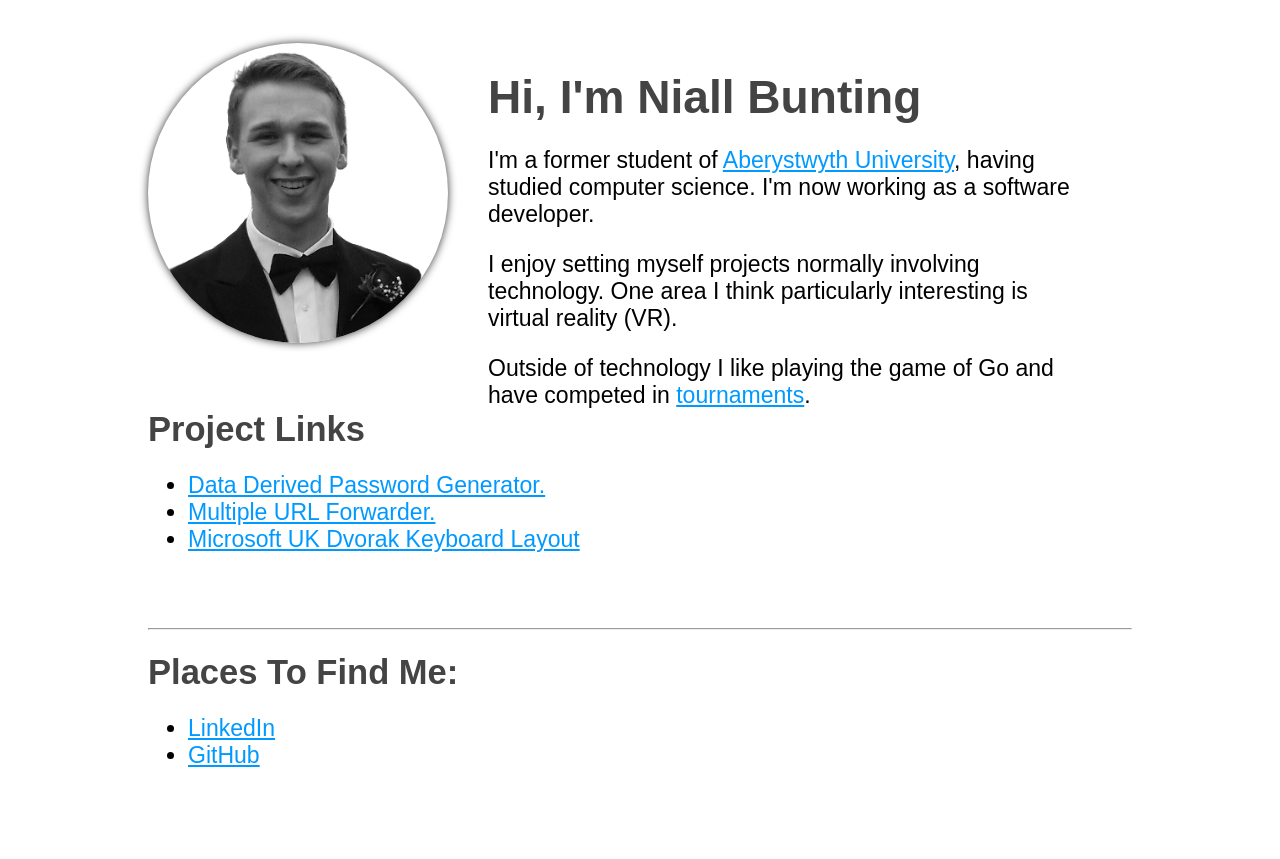
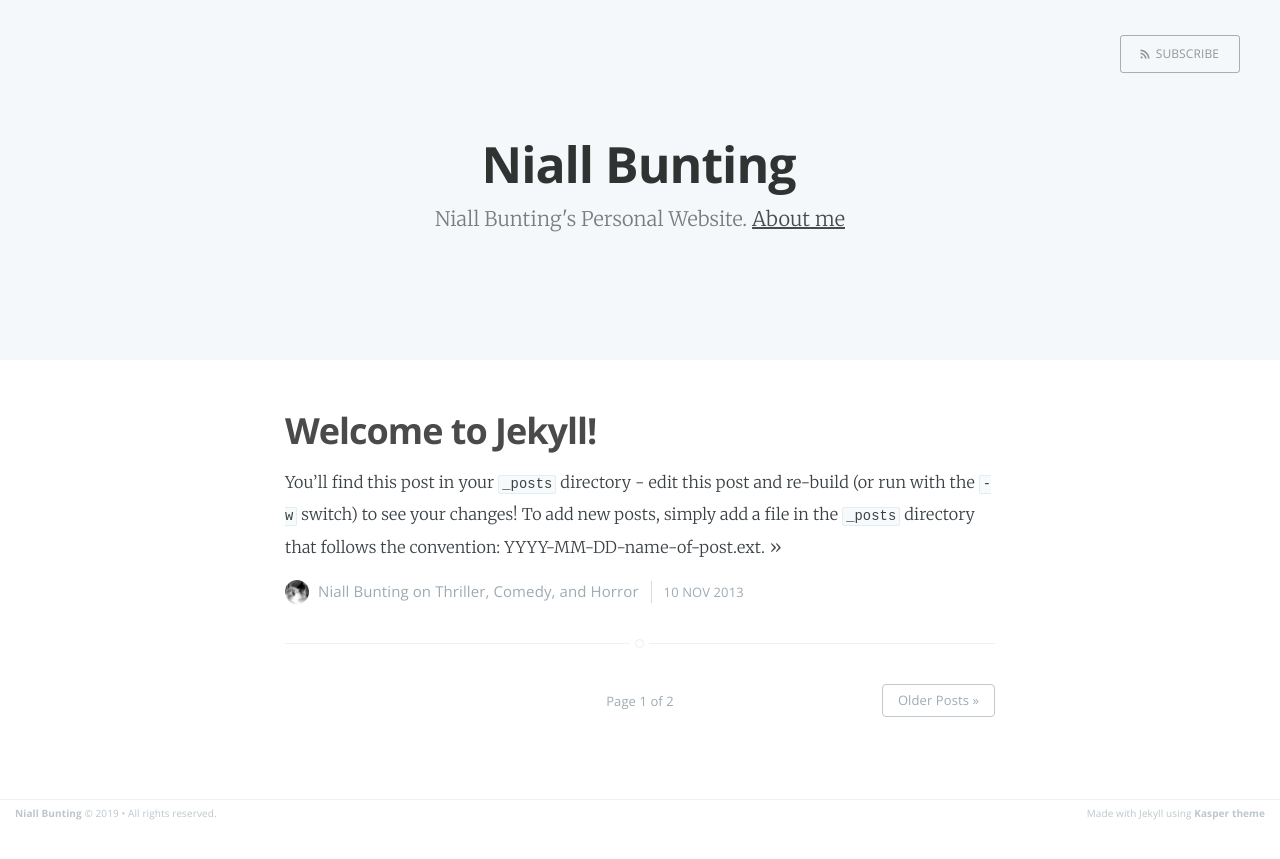
Before and after one commit to NiallBunting/niallbunting.github.io, a Jekyll site: the page built from index.html, in a window 1280 px wide. Shown: the top 859 px of the page. Built offline with Jekyll 4.4.1, drawn with Linux system fonts in a browser that asks for light colours; the list of posts is cut into pages by our own code.

Commit message:
Temporarilly make Jekyll king
Hide my other homepage.

```diff
--- a/_config.yml
+++ b/_config.yml
@@ -7,7 +7,7 @@ highlighter: rouge
 logo: false
 paginate: 1
 baseurl: /
-domain_name: 'http://www.niallbunting.com'
+domain_name: 'https://www.niallbunting.com'
 google_analytics: 'UA-XXXXXXXX-X'
 gems: [jekyll-paginate]
 
--- a/index.html
+++ b/index.html
@@ -1,59 +1,64 @@
-<!DOCTYPE html>
-<html>
-<head>
-	<meta charset="UTF-8">
-	<title>Niall Bunting</title>
-	<link href="index.css" rel="stylesheet" media="screen" type="text/css">
-	<meta name="description" content="Niall Bunting's Personal Website. Which contains various information about him.">
-	<script src="./scripts/index.js">//The index javascript</script>
-        <script type="text/javascript" src="./scripts/google.js">//Google Analytics</script>
-</head>
-<body>
-	<div class="wrapper">
-		<div id="left">
-			<p>
-				<div class="circular">
-					<img src="Me.png" alt="A Black and white picture of Niall." />
-				</div>
-			</p>
-		</div>
-		<div id="right">
+---
+layout: default
+title: Home
+cover: false
+about: 'about.html'
+---
 
-			<h1>Hi, I'm Niall Bunting</h1>
-			<p>
-				I'm a former student of <a href="http://aber.ac.uk">Aberystwyth University</a>, having studied computer science. I'm now working as a software developer.
-			</p>
-			<p>
-				I enjoy setting myself projects normally involving technology. One area I think particularly interesting is virtual reality (VR).
-			</p>
-			<p>
-				Outside of technology I like playing the game of Go and have competed in <a href="http://www.europeangodatabase.eu/EGD/Player_Card.php?key=18650280">tournaments</a>.
-			</p>
+<header class="main-header {% if page.cover %}" style="background-image: url({{ page.cover }}) {%else%}no-cover{% endif %}">
+    <nav class="main-nav overlay clearfix">
+            {% if page.logo %}
+                <a class="blog-logo" href="{{ site.baseurl }}">
+                    <img src="{{ page.logo }}" alt="Blog Logo" />
+                </a>
+            {% endif %}
+        <a class="subscribe-button icon-feed" href="{{ site.baseurl }}feed.xml">Subscribe</a>
+    </nav>
+    <div class="vertical">
+        <div class="main-header-content inner">
+            <h1 class="page-title">{{ site.name }}</h1>
+            <h2 class="page-description">
+                {% if site.description %} {{ site.description }}. {% endif %}
+                {% if page.about %} <a href='{{ site.baseurl }}{{ page.about }}'> About me </a> {% endif %}
+            </h2>
+        </div>
+    </div>
+    <a class="scroll-down icon-arrow-left" href="#content" data-offset="-45"><span class="hidden">Scroll Down</span></a>
+</header>
 
-		</div>
-	</div>
-	<div class="wrapper">
-		<div class="content">
-			<h2>Project Links</h2>
-				<ul>
-					<li><a href="https://rawgit.com/NiallBunting/Password-Generator/v0.1/index.html">Data Derived Password Generator.</a></li>
-					<li><a href="url-multi-redirect">Multiple URL Forwarder.</a></li>
-					<li><a href="ukdvorak">Microsoft UK Dvorak Keyboard Layout</a></li>
-				</ul>
-		</div>
-	</div>
-	<div class="wrapper">
-		<div class="content">
-			<hr>
 
-			<p>
-				<h2>Places To Find Me:</h2>
-				<ul>
-					<li><a href="http://linkedin.com/in/niallbunting">LinkedIn</a></li>
-					<li><a href="http://github.com/NiallBunting/">GitHub</a></li>
-				</ul>
-			</p>
-		</div>
-	</div>
-</body>
-</html>
+<main id="content" class="content" role="main">
+
+
+    <div class="extra-pagination inner">
+        {% include pagination.html %}
+    </div>
+
+    {% for post in paginator.posts %}
+
+    <article class="post">
+        <header class="post-header">
+            <h2 class="post-title"><a href="{{ post.url }}">{{ post.title }}</a></h2>
+        </header>
+        <section class="post-excerpt">
+            {{ post.excerpt }} <a class="read-more" href="{{ post.url }}">&raquo;</a>
+        </section>
+        <footer class="post-meta">
+            {% if site.author %}
+                <img class="author-thumb" src="{{ site.baseurl }}/assets/images/profile.png" alt="Author's profile picture" nopin="nopin" />
+                {{ site.author }}
+            {% endif %}
+            {% if post.categories.size > 0 %}
+                {{ post.categories | array_to_sentence_string | prepend: 'on ' }}
+            {% endif %}
+            <time class="post-date" datetime="{{ post.date | date:"%Y-%m-%d" }}">
+                {{ post.date | date_to_string }}
+            </time>
+        </footer>
+    </article>
+
+    {% endfor %}
+
+    {% include pagination.html %}
+
+</main>
```
Also changed, not shown: index2.html (deleted, +0 -64 lines), 1 other file.
